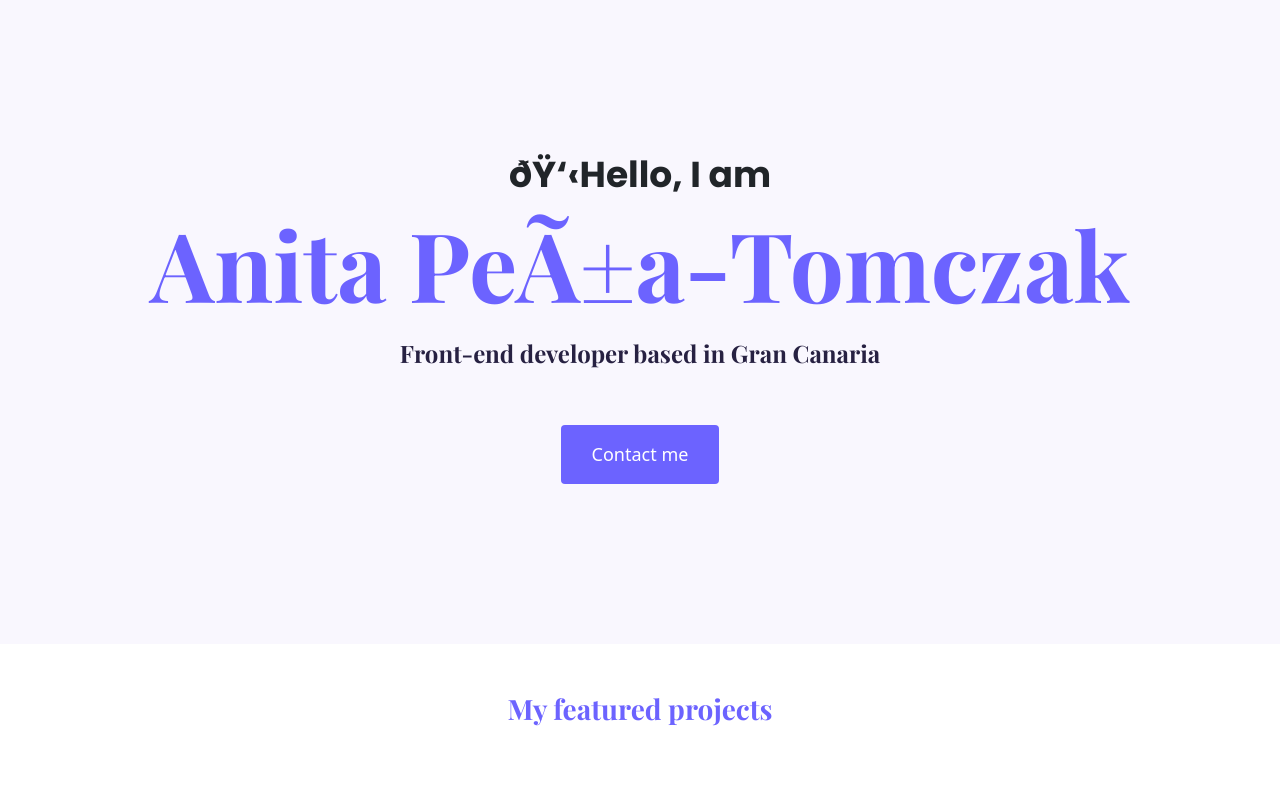
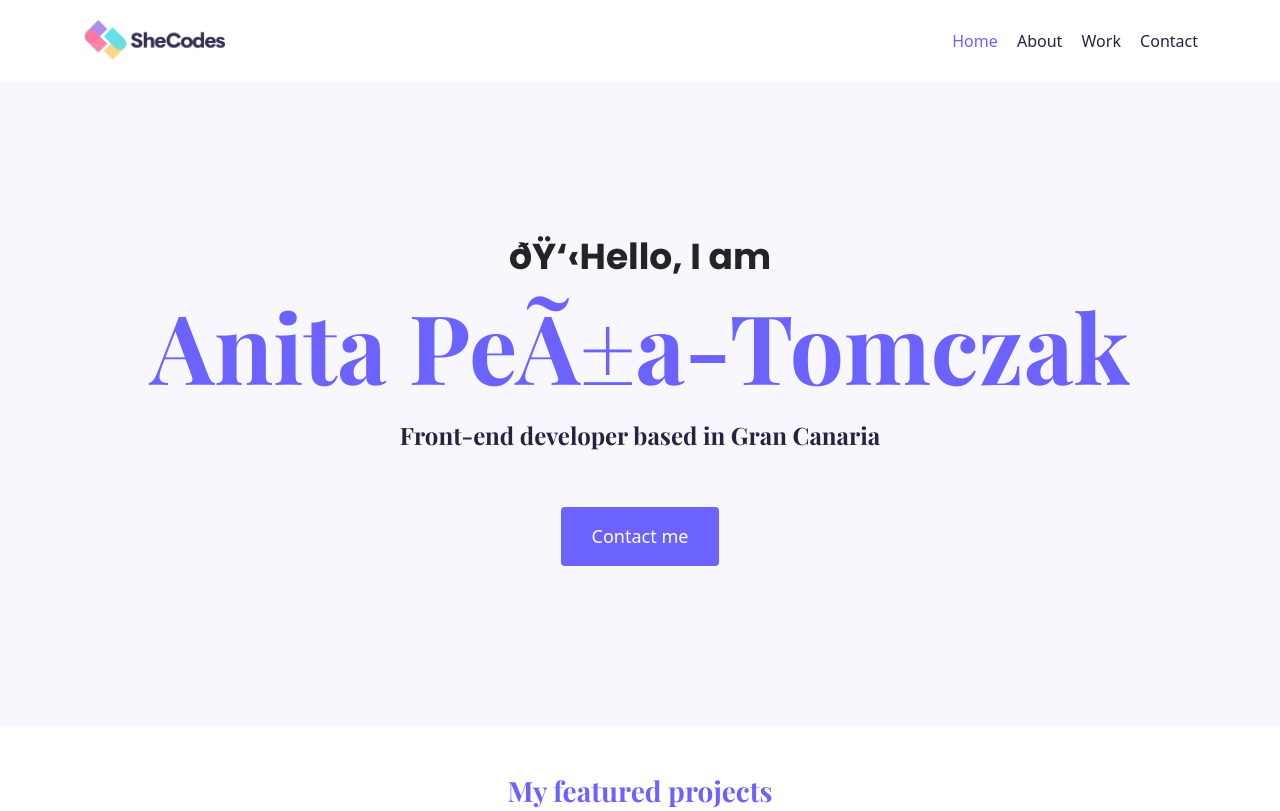
Before and after one commit to Moldee81/portfolio-project-PL, a plain HTML site: page index.html in a window 1280 px wide. Shown: the top 811 px of the page. Drawn offline with nearby package versions, Linux system fonts and the light colour scheme; a web font is replaced by a local one.

Commit message:
Top navigation added

```diff
--- a/index.html
+++ b/index.html
@@ -27,6 +27,28 @@
     <title>Homepage-my portfolio website</title>
   </head>
   <body>
+        <div class="container">
+        <nav class="d-flex justify-content-between">
+            <a href="/">
+        <img src="/images/logo.png"class="logo d-none d-md-block" alt="logo of shecodes"/>
+        </a>
+        <img src="/images/logo-small.jpg"class="logo d-block d-md-none" alt="small shecodes icon"
+    </a>
+    <ul>
+            <li class="active">
+                <a href="/">Home</a>
+            </li>
+            <li>
+                <a href="/about.html">About</a>
+            </li>
+            <li>
+                <a href="/work.html">Work</a>
+            </li>
+            <li>
+                <a href="/contact.html">Contact</a></li>
+        </ul>
+    </nav>
+</div>
     <div class="hero">
       <p>👋Hello, I am</p>
       <h1><span class="accent">Anita Peña-Tomczak </span></h1>
--- a/src/styles.css
+++ b/src/styles.css
@@ -28,6 +28,32 @@ p {
   font-size: 16px;
   line-height: 30px;
 }
+.logo {
+  max-height: 40px;
+}
+nav {
+  padding: 20px 0;
+}
+nav ul {
+  padding: 0;
+  margin: 0;
+}
+
+nav li {
+  display: inline;
+  list-style: none;
+  line-height: 42px;
+  margin-left: 15px;
+}
+nav a {
+  text-decoration: none;
+  color: #272142;
+  transition: all 100ms ease-in-out;
+}
+nav a:hover,
+nav li.active a {
+  color: var(--branding-color);
+}
 .accent {
   color: var(--branding-color);
 }
@@ -51,7 +77,7 @@ p {
 .content {
   margin: 30px;
 }
-.contrnt h1 {
+.content h1 {
   font-size: 64px;
   line-height: 80px;
 }
```
Also changed, not shown: images/logo-small.jpg (added), images/logo.png (added).
